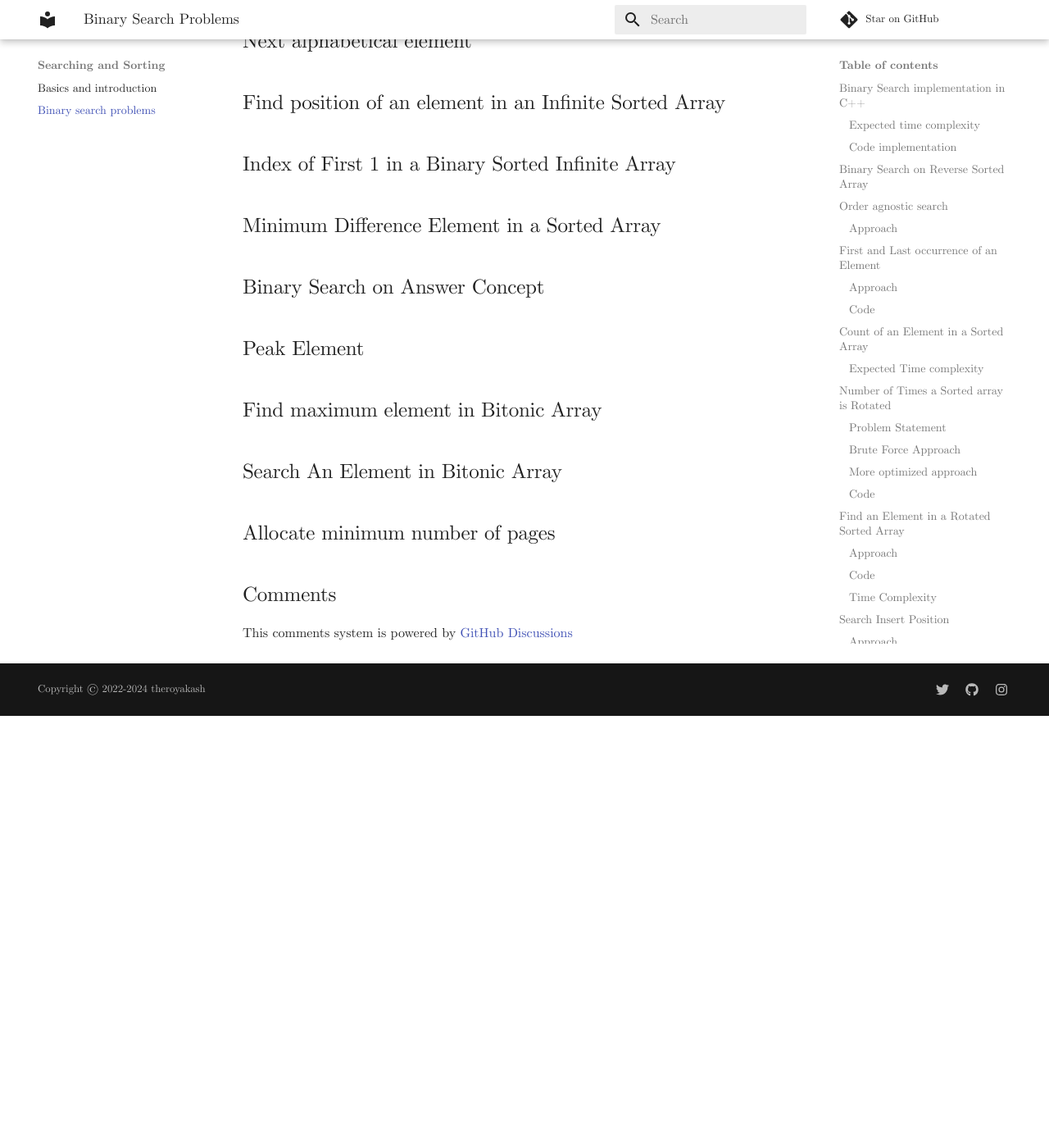
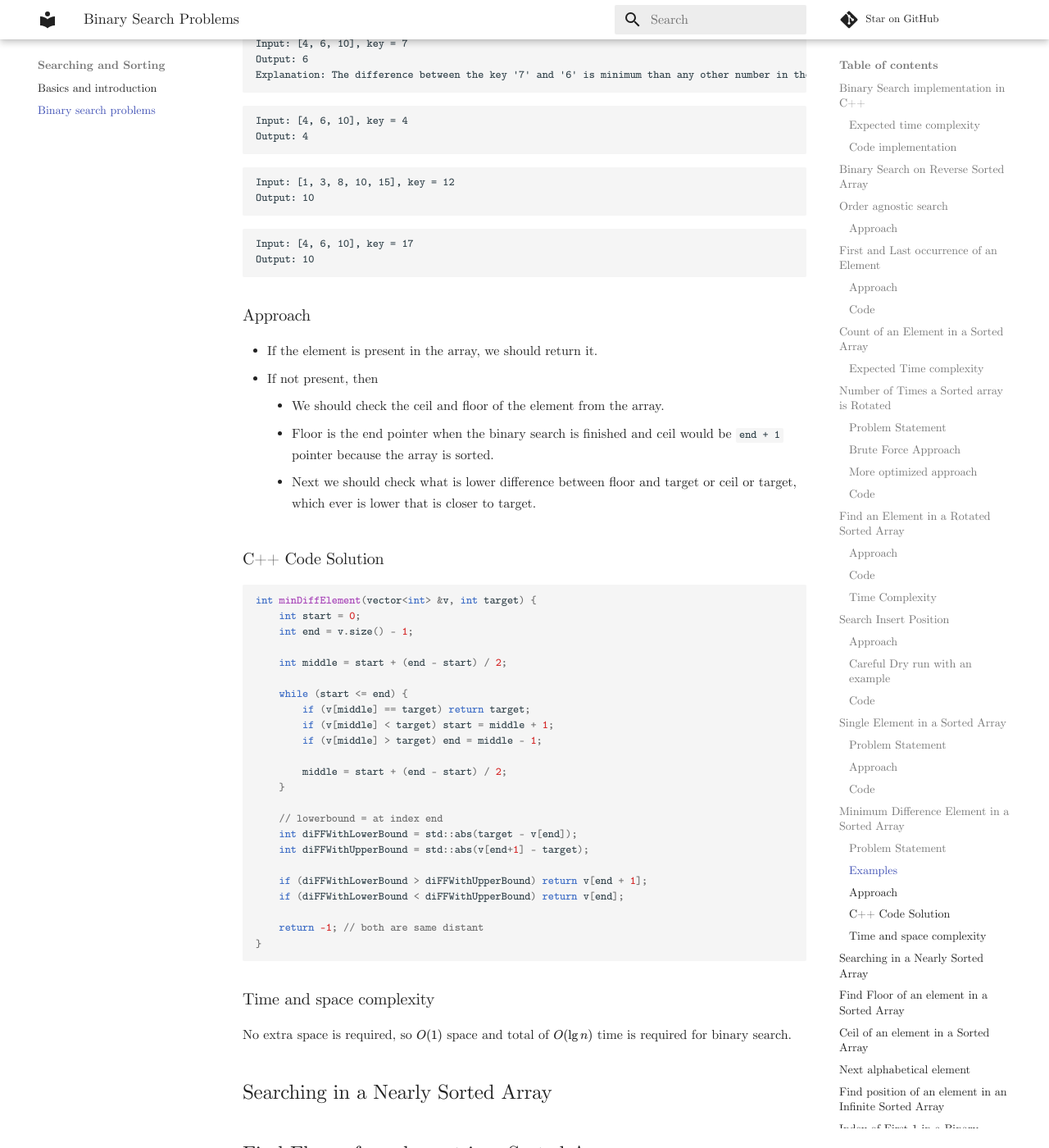
Before and after one commit to theroyakash/algorithms.theroyakash.com, an MkDocs documentation site: the page built from docs/binary-search/problems.md, in a window 1280 px wide and 1400 px high, scrolled down 10991 px. Shown: the whole window at 82% size. Built offline with MkDocs 1.6.1 and Material for MkDocs 9.7.7, drawn with Linux system fonts in a browser that asks for light colours; comment, search, counter and statistics services are not loaded; before the commit the page ends 11864 px from its top, so only the background shows below that; some of the changed text lies outside the part shown.

Commit message:
added Minimum Difference Element in a Sorted Array

````diff
--- a/docs/binary-search/problems.md
+++ b/docs/binary-search/problems.md
@@ -376,13 +376,72 @@ public:
 };
 ```
 
+## Minimum Difference Element in a Sorted Array
+### Problem Statement
+Given an array of numbers sorted in ascending order, find the element in the array that has the minimum difference with the given ‘key’.
+
+### Examples
+```
+Input: [4, 6, 10], key = 7
+Output: 6
+Explanation: The difference between the key '7' and '6' is minimum than any other number in the array.
+```
+```
+Input: [4, 6, 10], key = 4
+Output: 4
+```
+```
+Input: [1, 3, 8, 10, 15], key = 12
+Output: 10
+```
+```
+Input: [4, 6, 10], key = 17
+Output: 10
+```
+
+### Approach
+- If the element is present in the array, we should return it.
+- If not present, then
+    - We should check the ceil and floor of the element from the array.
+    - Floor is the end pointer when the binary search is finished and ceil would be `end + 1` pointer because the array is sorted.
+    - Next we should check what is lower difference between floor and target or ceil or target, which ever is lower that is closer to target.
+
+### C++ Code Solution
+```cpp
+int minDiffElement(vector<int> &v, int target) {
+    int start = 0;
+    int end = v.size() - 1;
+
+    int middle = start + (end - start) / 2;
+
+    while (start <= end) {
+        if (v[middle] == target) return target;
+        if (v[middle] < target) start = middle + 1;
+        if (v[middle] > target) end = middle - 1;
+
+        middle = start + (end - start) / 2;
+    }
+
+    // lowerbound = at index end
+    int diFFWithLowerBound = std::abs(target - v[end]);
+    int diFFWithUpperBound = std::abs(v[end+1] - target);
+
+    if (diFFWithLowerBound > diFFWithUpperBound) return v[end + 1];
+    if (diFFWithLowerBound < diFFWithUpperBound) return v[end];
+
+    return -1; // both are same distant
+}
+```
+
+### Time and space complexity
+No extra space is required, so $O(1)$ space and total of $O(\lg n)$ time is required for binary search.
+
 ## Searching in a Nearly Sorted Array
 ## Find Floor of an element in a Sorted Array
 ## Ceil of an element in a Sorted Array
 ## Next alphabetical element
 ## Find position of an element in an Infinite Sorted Array
 ## Index of First 1 in a Binary Sorted Infinite Array
-## Minimum Difference Element in a Sorted Array
 ## Binary Search on Answer Concept
 ## Peak Element
 ## Find maximum element in Bitonic Array
````
